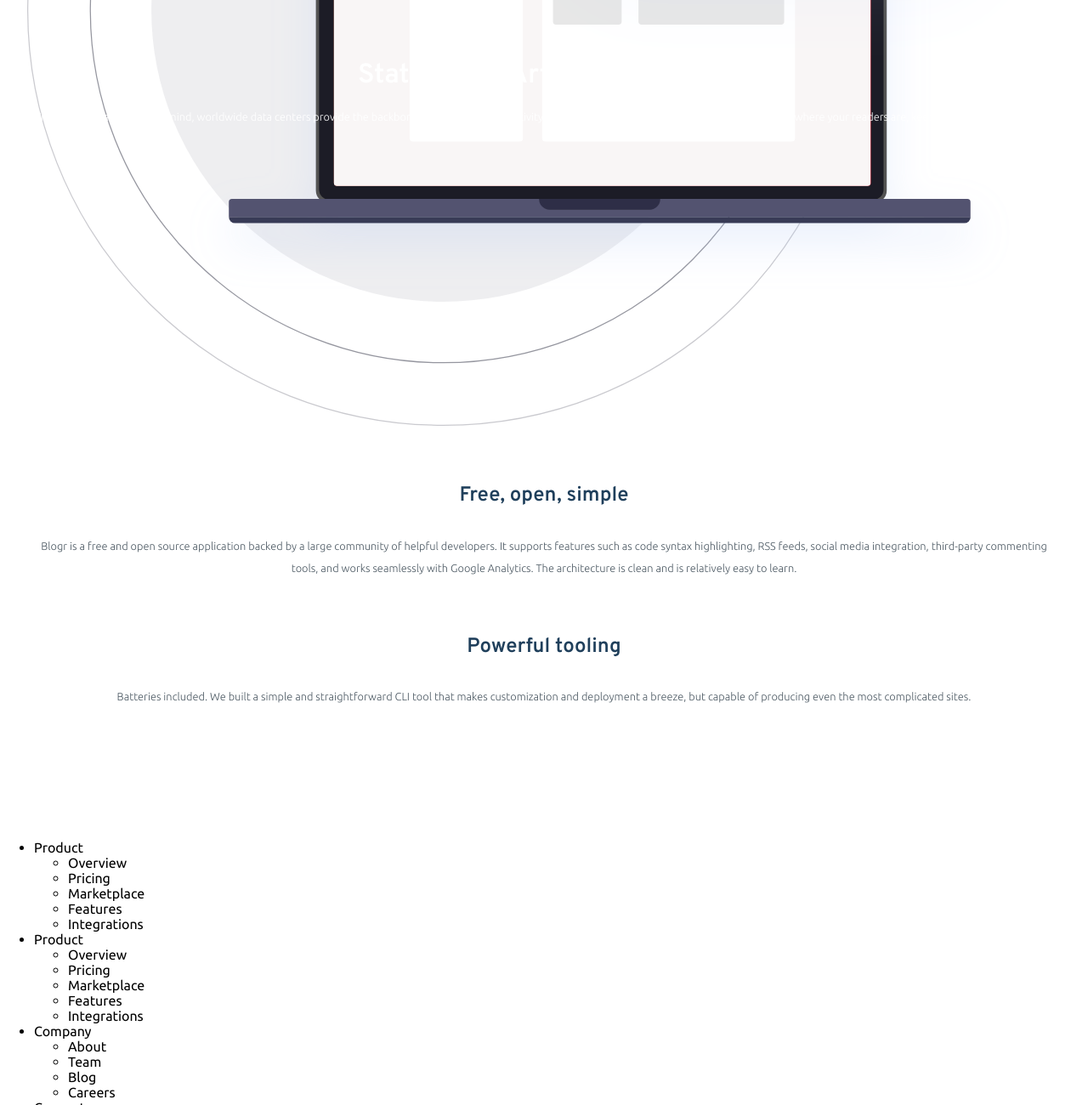
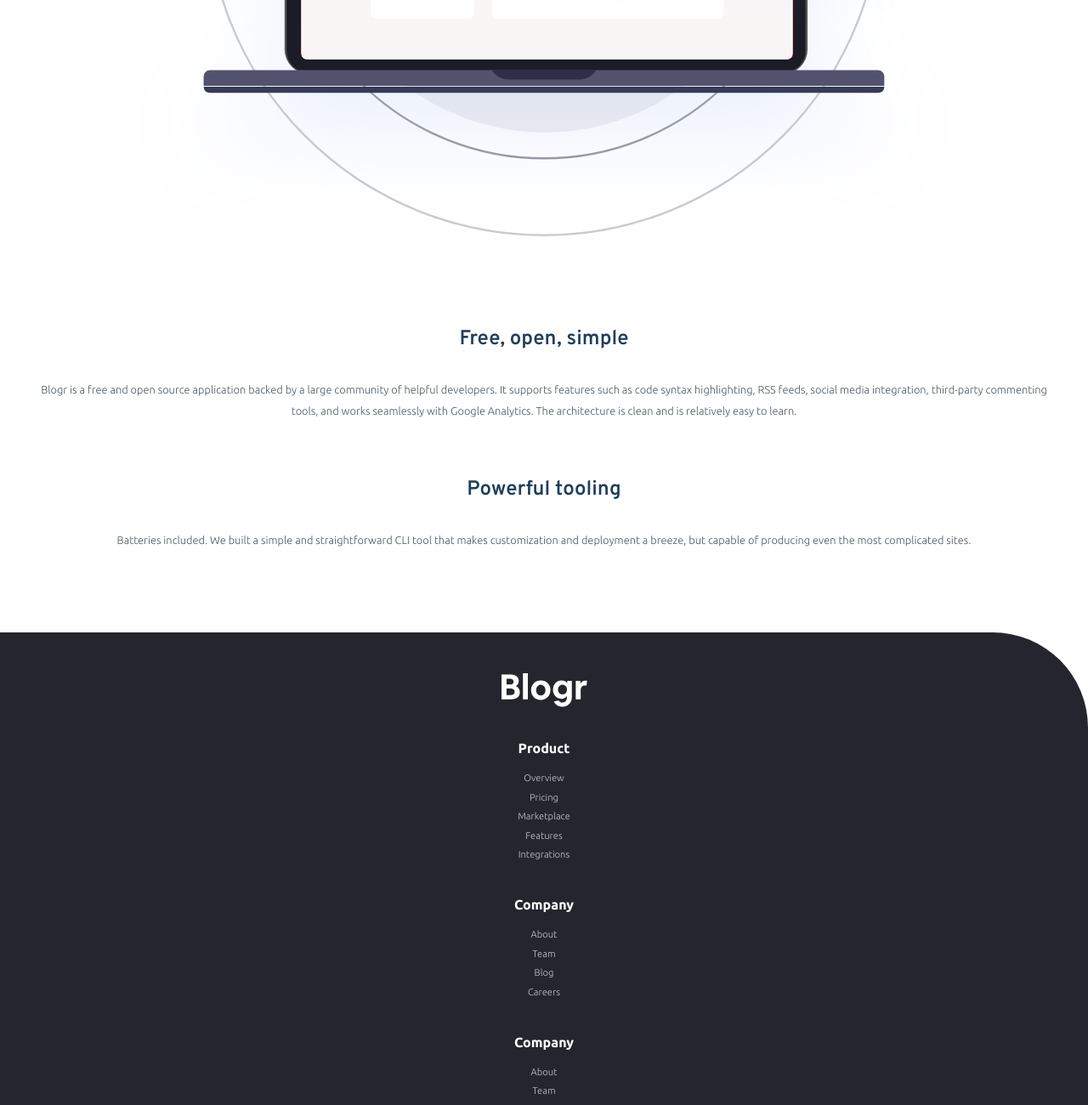
Before and after one commit to hongleang/blogr-landing-page, a plain HTML site: page src/index.html in a window 1280 px wide. Shown: the part 3289-4589 px from the top of the page at 85% size. Drawn offline with Linux system fonts and the light colour scheme.

Commit message:
Mobile: footer && fixing second section postion

```diff
--- a/src/index.html
+++ b/src/index.html
@@ -21,7 +21,7 @@
           <img src="./images/icon-hamburger.svg" alt="icon-hamburger" class="hamburgure-icon">
           <ul class="dropdown">
             <li class="dropdown-item">
-              Product <span><img src="./images/icon-arrow-light.svg" alt=""></span>
+              Product
               <ul class="dropdown-item__childrens">
                 <li>Overview
                 <li>Pricing</li>
@@ -113,6 +113,7 @@
       <div class="second-section">
         <img src="./images/illustration-phones.svg" alt="mobile-editor" class="section__img">
         <div class="second-section__content">
+          <img src="./images/bg-pattern-circles.svg" alt="bg-cricle">
           <h3 class="second-section__header">
             State of the Art Infrastructure
           </h3>
@@ -123,7 +124,7 @@
         </div>
       </div>
       <div class="third-section">
-        <img src="./images/illustration-laptop-desktop.svg" alt="illustration-editor-desktop" class="section__img">
+        <img src="./images/illustration-laptop-mobile.svg" alt="illustration-editor-mobile" class="section__img">
         <div class="article">
           <h4 class="article--header">
             Free, open, simple
@@ -145,44 +146,44 @@
         </div>
       </div>
     </div>
-    <div class="footer">
+    <div class="footer-section">
       <img src="./images/logo.svg" alt="" class="logo">
       <ul class="footer">
         <li class="footer-item">
-          Product <span><img src="./images/icon-arrow-light.svg" alt=""></span>
+          Product
           <ul class="footer-item__childrens">
-            <li>Overview
-            <li>Pricing</li>
-            <li>Marketplace</li>
-            <li>Features</li>
-            <li>Integrations</li>
+            <li><a href="#">Overview</a></li>
+            <li><a href="#">Pricing</a></li>
+            <li><a href="#">Marketplace</a></li>
+            <li><a href="#">Features</a></li>
+            <li><a href="#">Integrations</a></li>
           </ul>
         </li>
         <li class="footer-item">
-          Product <span><img src="./images/icon-arrow-light.svg" alt=""></span>
+          Company
           <ul class="footer-item__childrens">
-            <li>Overview</li>
-            <li>Pricing</li>
-            <li>Marketplace</li>
-            <li>Features</li>
-            <li>Integrations</li>
+            <li><a href="#">About</a></li>
+            <li><a href="#">Team</a></li>
+            <li><a href="#">Blog</a></li>
+            <li><a href="#">Careers</a></li>
           </ul>
         </li>
         <li class="footer-item">
-          Company <span><img src="./images/icon-arrow-light.svg" alt=""></span>
+          Company
           <ul class="footer-item__childrens">
-            <li>About</li>
-            <li>Team</li>
-            <li>Blog</li>
-            <li>Careers</li>
+            <li><a href="#">About</a></li>
+            <li><a href="#">Team</a></li>
+            <li><a href="#">Blog</a></li>
+            <li><a href="#">Careers</a></li>
           </ul>
         </li>
         <li class="footer-item">
-          Connect <span><img src="./images/icon-arrow-light.svg" alt=""></span>
+          Connect
           <ul class="footer-item__childrens">
-            <li>Contact</li>
-            <li>Newsletter</li>
-            <li>LinkedIn</li>
+            <li><a href="#">Contact</a></li>
+            <li><a href="#">Newsletter</a></li>
+            <li><a href="#">Blog</a></li>
+            <li><a href="#">LinkedIn</a></li>
           </ul>
         </li>
       </ul>
--- a/src/scss/layout/_main.scss
+++ b/src/scss/layout/_main.scss
@@ -29,14 +29,22 @@
 
 // Second section
 .second-section {
+  display: flex;
+  flex-direction: column;
+  justify-content: center;
+  align-items: center;
   position: relative;
-  height: 40rem;
+  margin-top: 7rem;
   margin-bottom: 5rem;
-  &__img {
+  height: auto;
+
+  .section__img {
+    position: absolute;
+    top: -150px;
     width: 100%;
   }
   &__header{
-    margin: 0;
+    margin-top: 7rem;
     margin-bottom: 1rem;
     font-size: 2rem;
     font-weight: 600;
@@ -46,23 +54,40 @@
     flex-direction: column;
     justify-content: center;
     align-items: center;
+    position: relative;
+    width: 121%;
+    height: 28rem;
     color: $white;
-
+    overflow: hidden;
+    background: linear-gradient(to bottom right, $veryDarkGrayBlue, $veryDarkDesaturatedBlue);
+    background-size: 140%;
+    z-index: -1;
+    img {
+      width: 140%;
+      position: absolute;
+      top: -250px;
+      z-index: 0;
+    }
+    p {
+      width: 80%;
+    }
   }
-  &__content::before {
-    content: "";
-    display: block;
-    position: absolute;
-    top: 10rem;
-    width: 120%;
-    height: 32rem;
-    background: url(../images/bg-pattern-circles.svg) no-repeat, $veryDarkBlackBlue;
-    background-size: 140%;
-    background-position-y: -230px;
-    z-index: -2;
-    background-position-x: center;
-    border-bottom-left-radius: 8rem;
-  }
+  // &__content::before {
+  //   content: "";
+  //   display: block;
+  //   position: absolute;
+  //   top: 10rem;
+  //   width: 120%;
+  //   height: 40rem;
+  //   background: url(../images/bg-pattern-circles.svg),
+  //               linear-gradient(to bottom right, $veryDarkGrayBlue, $veryDarkDesaturatedBlue);
+  //   background-size: 140%;
+  //   background-repeat: no-repeat;
+  //   background-position-y: -230px;
+  //   z-index: -2;
+  //   background-position-x: center;
+  //   border-bottom-left-radius: 8rem;
+  // }
 }
 
 .text--white {
--- a/src/scss/styles.scss
+++ b/src/scss/styles.scss
@@ -34,11 +34,60 @@ h4 {
   font-family: $header;
 }
 
+ul {
+  padding: 0;
+}
+
+ul li {
+  list-style: none;
+}
+
 a {
   text-decoration: none;
+  transition: .4s ease-out;
 }
 
 // Dropdown
 .dropdown {
   display: none;
 }
+
+// Footer
+.footer-section {
+  display: flex;
+  flex-direction: column;
+  align-items: center;
+  justify-content: center;
+  padding: 2rem;
+  background-color: $veryDarkBlackBlue;
+  border-top-right-radius: 7rem;
+
+  img {
+    margin: 1rem 0;
+  }
+}
+
+.footer {
+  color: $white;
+  text-align: center;
+  line-height: 2;
+}
+
+.footer-item {
+  margin-bottom: 2rem;
+  font-weight: 600;
+
+  &__childrens {
+    margin-top: .5rem;
+    font-size: .7rem;
+    font-weight: 200;
+
+    li a {
+      color: $grayishBlue;
+
+      &:hover {
+        color: $veryDarkGrayishBlue;
+      }
+    }
+  }
+}
```
Also changed, not shown: src/css/styles.css, 1 other file.
